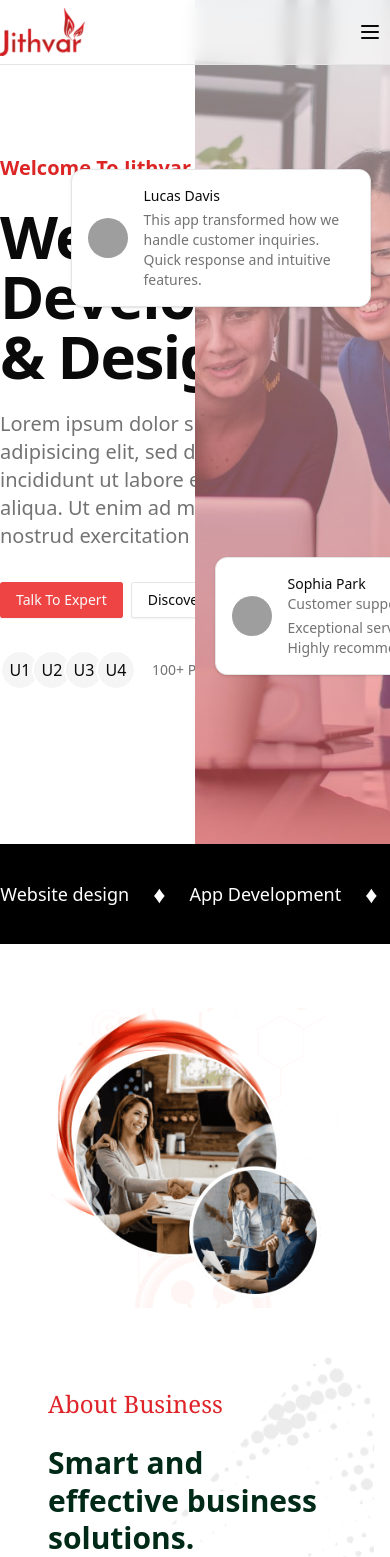
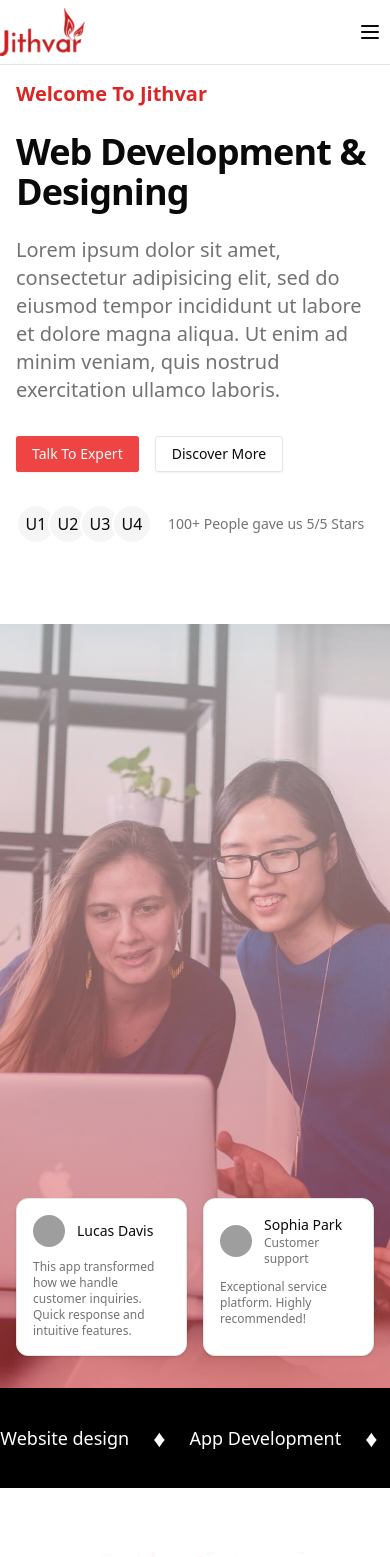
Before and after one commit to mohitchandel/jithvar-consultancy, a Next.js app: page / in a window 390 px wide. Shown: the top 1557 px of the page. Built offline with nearby package versions, Linux system fonts and the light colour scheme; grey boxes are pictures that could not be loaded.

Commit message:
made header responsive

```diff
--- a/src/components/Home/hero-banner.tsx
+++ b/src/components/Home/hero-banner.tsx
@@ -24,17 +24,17 @@ export default function HeroBanner() {
   ];
 
   return (
-    <section className="relative h-screen overflow-hidden">
+    <section className="relative h-fit lg:h-screen overflow-hidden">
       <div className="container mx-auto h-full">
-        <div className="flex h-full">
-          <div className="w-1/2 flex items-center">
+        <div className="flex flex-col lg:flex-row lg:h-screen">
+          <div className="w-full lg:w-1/2 flex items-center relative z-10 px-4 lg:px-0 py-20 lg:py-0">
             <div className="max-w-xl">
               <div className="flex items-center space-x-2 mb-6">
                 <span className="font-bold text-xl capitalize text-primary">
                   welcome to jithvar
                 </span>
               </div>
-              <h1 className="text-6xl font-bold tracking-tight mb-6">
+              <h1 className="text-4xl lg:text-6xl font-bold tracking-tight mb-6">
                 Web Development & Designing
               </h1>
               <p className="text-xl text-muted-foreground mb-8">
@@ -43,7 +43,7 @@ export default function HeroBanner() {
                 enim ad minim veniam, quis nostrud exercitation ullamco laboris.
               </p>
 
-              <div className="flex w-full max-w-sm items-center space-x-2 mb-8">
+              <div className="flex flex-wrap gap-4 mb-8">
                 <Button variant="destructive">Talk To Expert</Button>
                 <Button variant="outline">Discover More</Button>
               </div>
@@ -63,7 +63,7 @@ export default function HeroBanner() {
             </div>
           </div>
 
-          <div className="absolute top-0 right-0 w-1/2 h-full">
+          <div className="w-full h-[calc(100vh-5rem)] lg:h-full lg:w-1/2 lg:absolute lg:top-0 lg:right-0">
             <div className="relative h-full">
               <img
                 src="/img/new-bg.jpg"
@@ -75,7 +75,7 @@ export default function HeroBanner() {
               {testimonials.map((testimonial) => (
                 <motion.div
                   key={testimonial.id}
-                  className="absolute z-20"
+                  className="absolute z-20 hidden lg:block"
                   style={testimonial.position}
                   initial={{ opacity: 0, y: 20 }}
                   animate={{ opacity: 1, y: 0 }}
@@ -106,6 +106,40 @@ export default function HeroBanner() {
                   </Card>
                 </motion.div>
               ))}
+
+              <div className="lg:hidden absolute bottom-8 left-0 right-0 px-4">
+                <div className="grid grid-cols-2 gap-4">
+                  {testimonials.map((testimonial) => (
+                    <Card key={testimonial.id} className="w-full">
+                      <CardContent className="p-4">
+                        <div className="flex flex-col space-y-3">
+                          <div className="flex items-center space-x-3">
+                            <Avatar className="h-8 w-8">
+                              <AvatarImage src={testimonial.avatar} />
+                              <AvatarFallback>
+                                {testimonial.name[0]}
+                              </AvatarFallback>
+                            </Avatar>
+                            <div>
+                              <p className="text-sm font-medium">
+                                {testimonial.name}
+                              </p>
+                              {testimonial.role && (
+                                <p className="text-xs text-muted-foreground">
+                                  {testimonial.role}
+                                </p>
+                              )}
+                            </div>
+                          </div>
+                          <p className="text-xs text-muted-foreground">
+                            {testimonial.text}
+                          </p>
+                        </div>
+                      </CardContent>
+                    </Card>
+                  ))}
+                </div>
+              </div>
             </div>
           </div>
         </div>
--- a/src/components/common/testimonials.tsx
+++ b/src/components/common/testimonials.tsx
@@ -243,7 +243,7 @@ const Testimonials: React.FC = () => {
             }}
             className="w-full"
           >
-            <CarouselContent className="-ml-4">
+            <CarouselContent className="-ml-4 py-12">
               {testimonials.map((testimonial) => (
                 <CarouselItem key={testimonial.id} className="pl-4 basis-1/2">
                   <div className="h-full">
```
